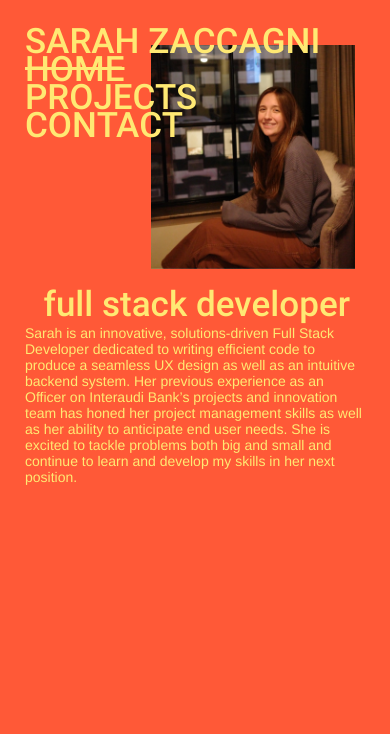
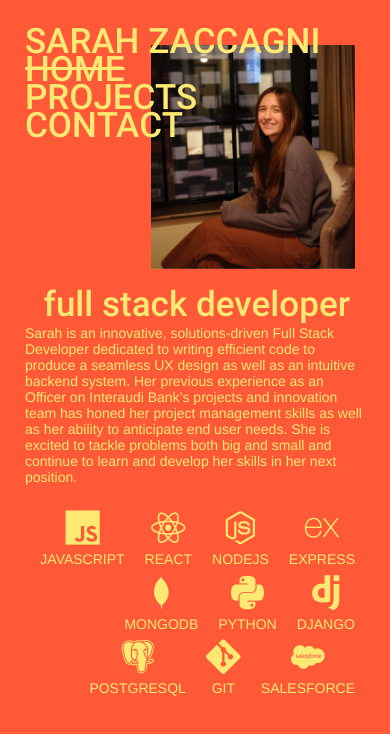
Before and after one commit to szaccagni/sz_portfolio, a React (Create React App) app: page / in a window 390 px wide. Shown: the top 734 px of the page. Built offline with nearby package versions, Linux system fonts and the light colour scheme.

Commit message:
adds tech icons

```diff
--- a/public/index.html
+++ b/public/index.html
@@ -9,6 +9,7 @@
       name="sarah's portfolio"
       content="sarah's portfolio"
     />
+    <link rel="stylesheet" href="https://cdn.jsdelivr.net/gh/devicons/devicon@v2.15.1/devicon.min.css">
     <link rel="stylesheet" href="https://cdn.jsdelivr.net/npm/bootstrap-icons@1.9.1/font/bootstrap-icons.css">
     <!-- <link rel="apple-touch-icon" href="%PUBLIC_URL%/logo192.png" /> -->
     <!--
--- a/src/components/Home/Home.css
+++ b/src/components/Home/Home.css
@@ -60,12 +60,28 @@
     font-size: 18px;
 }
 
+.tech-icon-container {
+    display: flex;
+    flex-wrap: wrap;
+    justify-content: flex-end;
+    padding: 25px 0;
+}
+
+.tech-icon {
+    line-height: 85%;
+    text-align: center;
+    margin: 0 10px;
+}
+
 @media screen and (max-width: 550px) {
     .home-text {
         font-size: 35px;
     }
     .home-text-small {
         font-size: 14px;
+    }
+    .tech-icons {
+        font-size: 55px;
     }
 }
 
--- a/src/components/Home/Home.jsx
+++ b/src/components/Home/Home.jsx
@@ -1,7 +1,7 @@
 import './Home.css'
+import { useState, useEffect } from 'react'
 import image1 from '../../assets/me3.jpg'
 import image2 from '../../assets/me4.JPG'
-import { useState, useEffect } from 'react'
 
 export default function Home({setActiveLink}) {
     const [hoverScroll, setHoverScroll] = useState(false)
@@ -26,7 +26,49 @@ export default function Home({setActiveLink}) {
                         <div>developer</div>
                     </div>
                     <div className='home-text-small'>
-                        Sarah is an innovative, solutions-driven Full Stack Developer dedicated to writing efficient code to produce a seamless UX design as well as an intuitive backend system. Her previous experience as an Officer on Interaudi Bank’s projects and innovation team has honed her project management skills as well as her ability to anticipate end user needs. She is excited to tackle problems both big and small and continue to learn and develop my skills in her next position.
+                    Sarah is an innovative, solutions-driven Full Stack Developer dedicated to writing efficient code to produce a seamless UX design as well as an intuitive backend system. Her previous experience as an Officer on Interaudi Bank’s projects and innovation team has honed her project management skills as well as her ability to anticipate end user needs. She is excited to tackle problems both big and small and continue to learn and develop her skills in her next position.
+                    </div>
+                    <div className='tech-icon-container'>
+                        <div className='tech-icon'>
+                            <div><i class="devicon-javascript-plain"></i></div>
+                            <div className='home-text-small'>JAVASCRIPT</div>
+                        </div>
+                        <div className='tech-icon'>
+                            <div><i class="devicon-react-original"></i></div>
+                            <div className='home-text-small'>REACT</div>
+                        </div>
+                        <div className='tech-icon'>
+                            <div><i class="devicon-nodejs-plain"></i></div>
+                            <div className='home-text-small'>NODEJS</div>
+                        </div>
+                        <div className='tech-icon'>
+                            <div><i class="devicon-express-original"></i></div>
+                            <div className='home-text-small'>EXPRESS</div>
+                        </div>
+                        <div className='tech-icon'>
+                            <div><i class="devicon-mongodb-plain"></i></div>
+                            <div className='home-text-small'>MONGODB</div>
+                        </div>
+                        <div className='tech-icon'>
+                            <div><i class="devicon-python-plain"></i></div>
+                            <div className='home-text-small'>PYTHON</div>
+                        </div>
+                        <div className='tech-icon'>
+                            <div><i class="devicon-django-plain"></i></div>
+                            <div className='home-text-small'>DJANGO</div>
+                        </div>
+                        <div className='tech-icon'>
+                            <div><i class="devicon-postgresql-plain"></i></div>
+                            <div className='home-text-small'>POSTGRESQL</div>
+                        </div>
+                        <div className='tech-icon'>
+                            <div><i class="devicon-git-plain"></i></div>
+                            <div className='home-text-small'>GIT</div>
+                        </div>
+                        <div className='tech-icon'>
+                            <div><i class="devicon-salesforce-plain"></i></div>
+                            <div className='home-text-small'>SALESFORCE</div>
+                        </div>
                     </div>
                 </div>
             </div>
```
